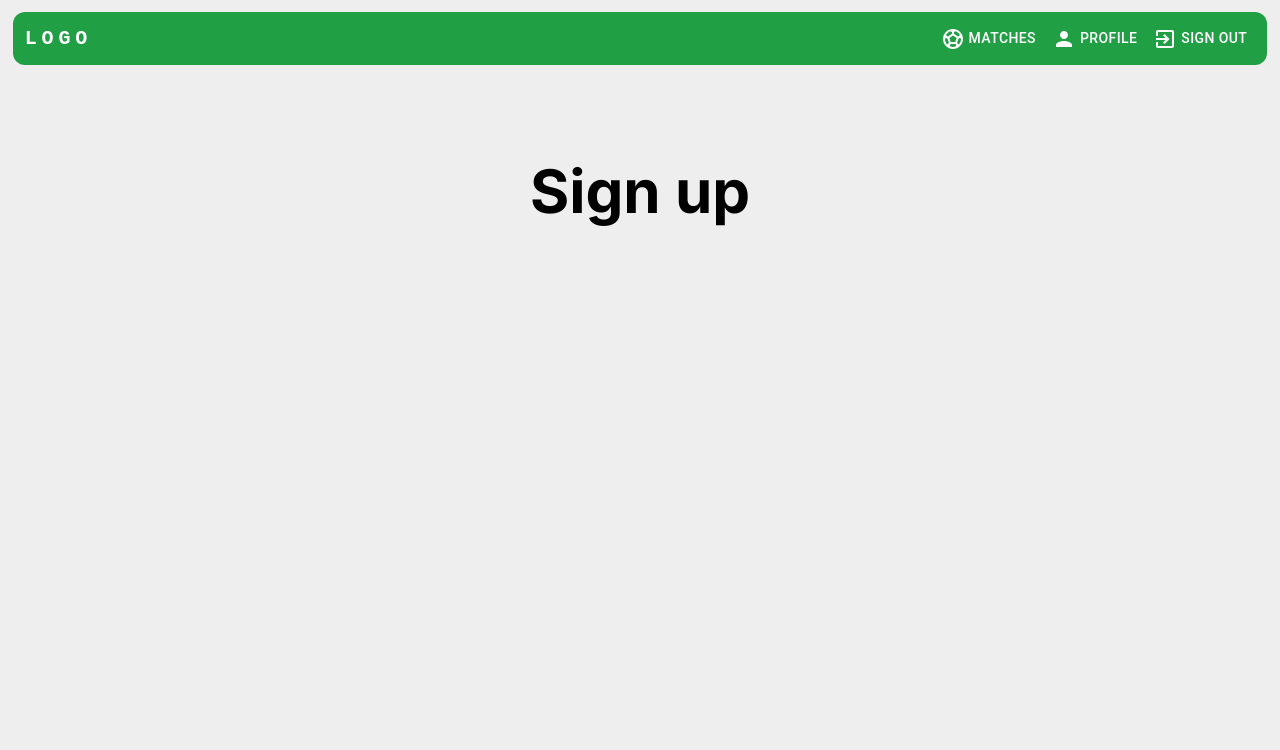
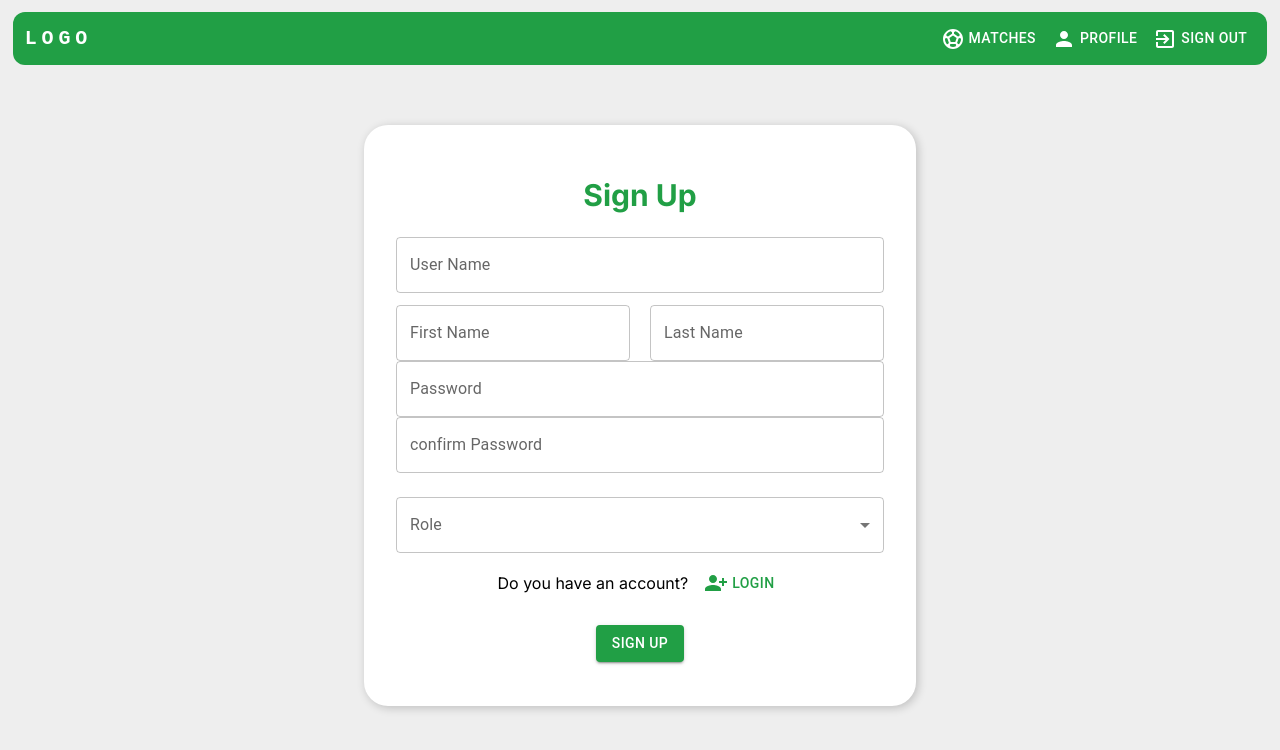
Before and after one commit to BeshoyMorad/EPL-Match-Reservation, a Next.js app: page /signup in a window 1280 px wide. Shown: the top 750 px of the page. Built offline with nearby package versions, Linux system fonts and the light colour scheme.

Commit message:
add sign up

```diff
--- a/app/signup/page.tsx
+++ b/app/signup/page.tsx
@@ -1,7 +1,185 @@
+"use client";
+import Button from "@mui/material/Button";
+import { MenuItem, TextField } from "@mui/material";
+import { Container } from "@mui/material";
+import React, { useState } from "react";
+import { signUpSchema } from "@/prisma/schemas/signUp";
+import { useFormik } from "formik";
+import PersonAddAlt1Icon from "@mui/icons-material/PersonAddAlt1";
+
+interface UserSignUp {
+  userName: string;
+  password: string;
+  confirmPassword: string;
+  role: string;
+  firstName: string;
+  lastName: string;
+}
 export default function SignUp() {
+  const optionsRole = [
+    {
+      id: 1,
+      name: "Manager",
+    },
+    {
+      id: 2,
+      name: "Fan",
+    },
+  ];
+  const [showPassword, setShowPassword] = React.useState(false);
+
+  const handleClickShowPassword = () => setShowPassword((show) => !show);
+
+  const handleMouseDownPassword = (
+    event: React.MouseEvent<HTMLButtonElement>
+  ) => {
+    event.preventDefault();
+  };
+  let userSignUp: UserSignUp = {
+    userName: "",
+    password: "",
+    role: "",
+    confirmPassword: "",
+    firstName: "",
+    lastName: "",
+  };
+
+  const [waiting, setWaiting] = useState(false);
+
+  const formik = useFormik({
+    initialValues: userSignUp,
+    validationSchema: signUpSchema,
+    async onSubmit(values) {
+      setWaiting(true);
+      console.log(values);
+      setWaiting(false);
+    },
+  });
+
   return (
-    <main className="flex min-h-screen flex-col items-center justify-between p-24">
-      <h1 className="text-6xl font-bold">Sign up</h1>
-    </main>
+    <Container
+      sx={{
+        height: "calc(100vh - 100px )",
+        display: "flex",
+        justifyContent: "center",
+        alignItems: "center",
+      }}
+      maxWidth="sm"
+    >
+      <form
+        className="bg-white rounded-3xl p-8"
+        style={{
+          boxShadow: "2px 2px 10px rgba(0, 0, 0, 0.2)",
+          maxHeight: "600px",
+        }}
+        onSubmit={formik.handleSubmit}
+      >
+        <h1 className="text-center text-3xl text-[var(--main-color)] font-bold mt-5 ">
+          Sign Up
+        </h1>
+        <TextField
+          fullWidth
+          sx={{ mt: 3 }}
+          label="User Name"
+          id="userName"
+          name="userName"
+          value={formik.values.userName}
+          onChange={formik.handleChange}
+          error={formik.touched.userName && Boolean(formik.errors.userName)}
+          helperText={formik.touched.userName && formik.errors.userName}
+        />
+        <div className="flex justify-center items-center gap-5 mt-3">
+          <TextField
+            fullWidth
+            label="First Name"
+            id="firstName"
+            name="firstName"
+            value={formik.values.firstName}
+            onChange={formik.handleChange}
+            error={formik.touched.firstName && Boolean(formik.errors.firstName)}
+            helperText={formik.touched.firstName && formik.errors.firstName}
+          />
+          <TextField
+            fullWidth
+            label="Last Name"
+            id="lastName"
+            name="lastName"
+            value={formik.values.lastName}
+            onChange={formik.handleChange}
+            error={formik.touched.lastName && Boolean(formik.errors.lastName)}
+            helperText={formik.touched.lastName && formik.errors.lastName}
+          />
+        </div>
+        <TextField
+          className="mt-2"
+          fullWidth
+          id="outlined-adornment-password"
+          type={showPassword ? "text" : "password"}
+          label="Password"
+          name="password"
+          value={formik.values.password}
+          onChange={formik.handleChange}
+          error={formik.touched.password && Boolean(formik.errors.password)}
+          helperText={formik.touched.password && formik.errors.password}
+        />
+        <TextField
+          className="mt-2"
+          fullWidth
+          id="outlined-adornment-password"
+          type={showPassword ? "text" : "password"}
+          label="confirm Password"
+          name="confirmPassword"
+          value={formik.values.confirmPassword}
+          onChange={formik.handleChange}
+          error={
+            formik.touched.confirmPassword &&
+            Boolean(formik.errors.confirmPassword)
+          }
+          helperText={
+            formik.touched.confirmPassword && formik.errors.confirmPassword
+          }
+        />
+        <TextField
+          select
+          fullWidth
+          sx={{ mt: 3 }}
+          label="Role"
+          id="role"
+          name="role"
+          value={formik.values.role}
+          onChange={formik.handleChange}
+          error={formik.touched.role && Boolean(formik.errors.role)}
+          helperText={formik.touched.role && formik.errors.role}
+        >
+          {optionsRole.map((option) => (
+            <MenuItem key={option.id} value={option.name}>
+              {option.name}
+            </MenuItem>
+          ))}
+        </TextField>
+        <div className="flex gap-2  items-center justify-center py-3">
+          <label>Do you have an account?</label>
+          <Button
+            sx={{
+              color: "var(--main-color)",
+              "&:hover": { bgcolor: "transparent" },
+            }}
+            href="./signin"
+          >
+            <PersonAddAlt1Icon className="mr-1"></PersonAddAlt1Icon> Login
+          </Button>
+        </div>
+        <div className="flex gap-2  items-center justify-center py-3">
+          <Button
+            type="submit"
+            sx={{ backgroundColor: "var(--main-color) !important" }}
+            variant="contained"
+            color="success"
+          >
+            Sign UP
+          </Button>
+        </div>
+      </form>
+    </Container>
   );
 }
--- /dev/null
+++ b/prisma/schemas/signUp.ts
@@ -0,0 +1,20 @@
+import * as yup from "yup";
+
+export const signUpSchema = yup.object().shape({
+  userName: yup.string().required("UserName is required"),
+  firstName: yup.string().required("FirstName is required"),
+  lastName: yup.string().required("LastName is required"),
+  password: yup
+    .string()
+    .required("Password is required")
+    .min(8, "Password must be at least 8 characters")
+    .matches(
+      /^(?=.*[a-z])(?=.*[A-Z])(?=.*\d)(?=.*[@$!%*?&])[A-Za-z\d@$!%*?&]/,
+      "Password must contain at least one uppercase letter, one lowercase letter, one number, and one special character"
+    ),
+  confirmPassword: yup
+    .string()
+    .required("Confirm Password is required")
+    .oneOf([yup.ref("password")], "Passwords must match"),
+  Role: yup.string().required("Role is required"),
+});
```
